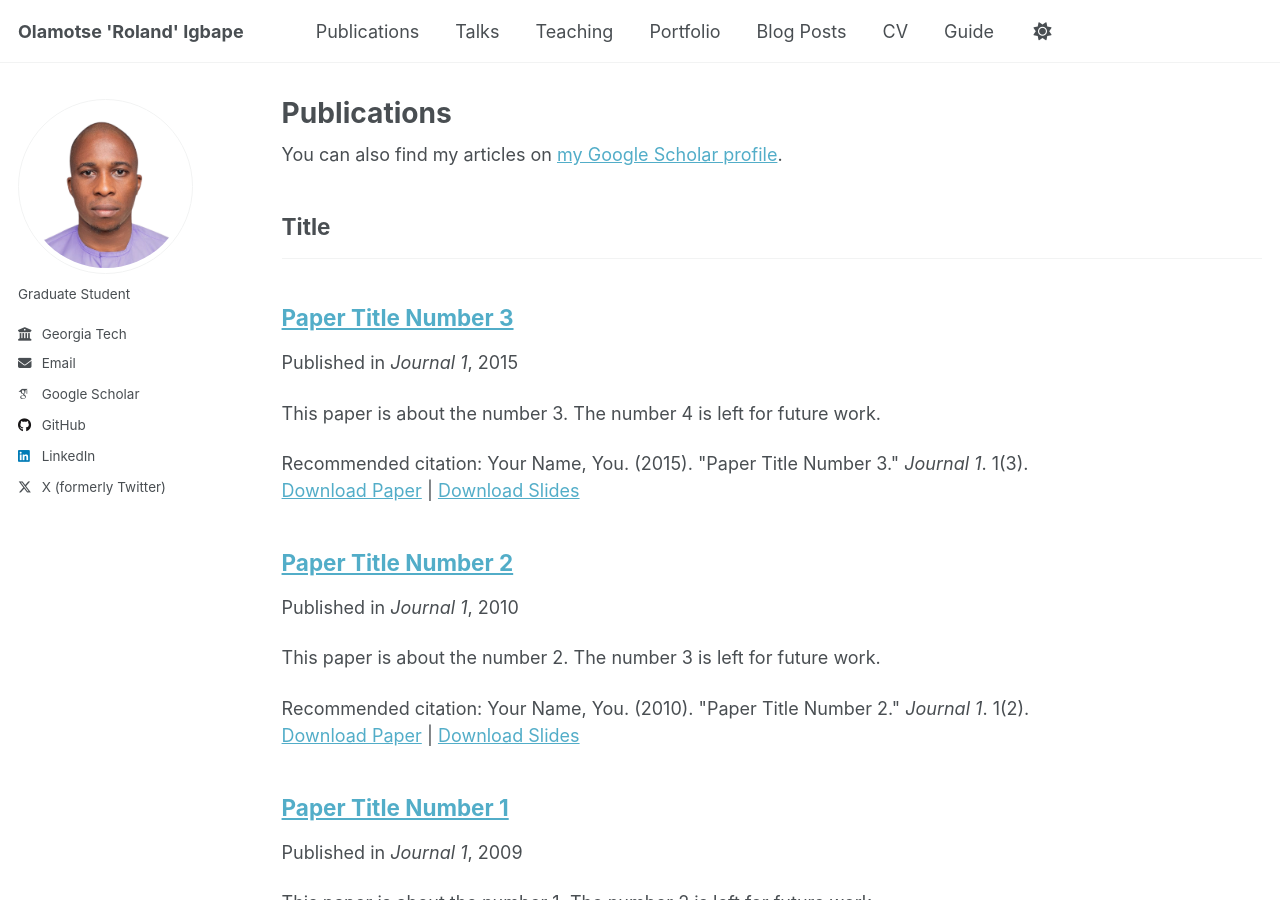
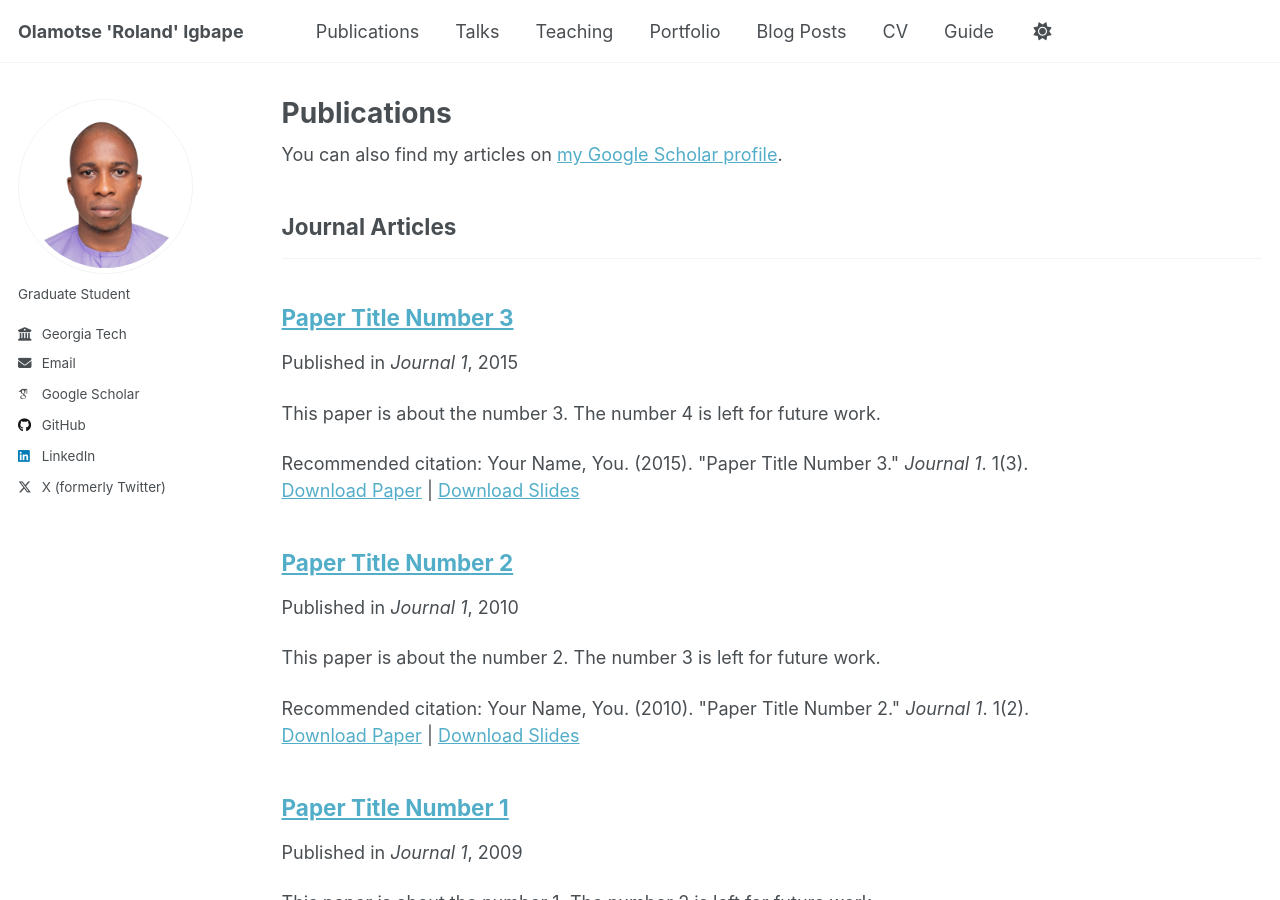
Before and after one commit to oigbape/oigbape.github.io, a Jekyll site: the page built from _pages/publications.html, in a window 1280 px wide and 900 px high. Built offline with Jekyll 4.4.1, drawn with Linux system fonts in a browser that asks for light colours; some web fonts are replaced.

Commit message:
Update _config.yml

```diff
--- a/_config.yml
+++ b/_config.yml
@@ -61,7 +61,7 @@ publication_category:
   books:
     title: 'Books'
   manuscripts:
-    title: '  Title '
+    title: ' Journal Articles '
   conferences:
     title: 'Conference Papers'
 
```
